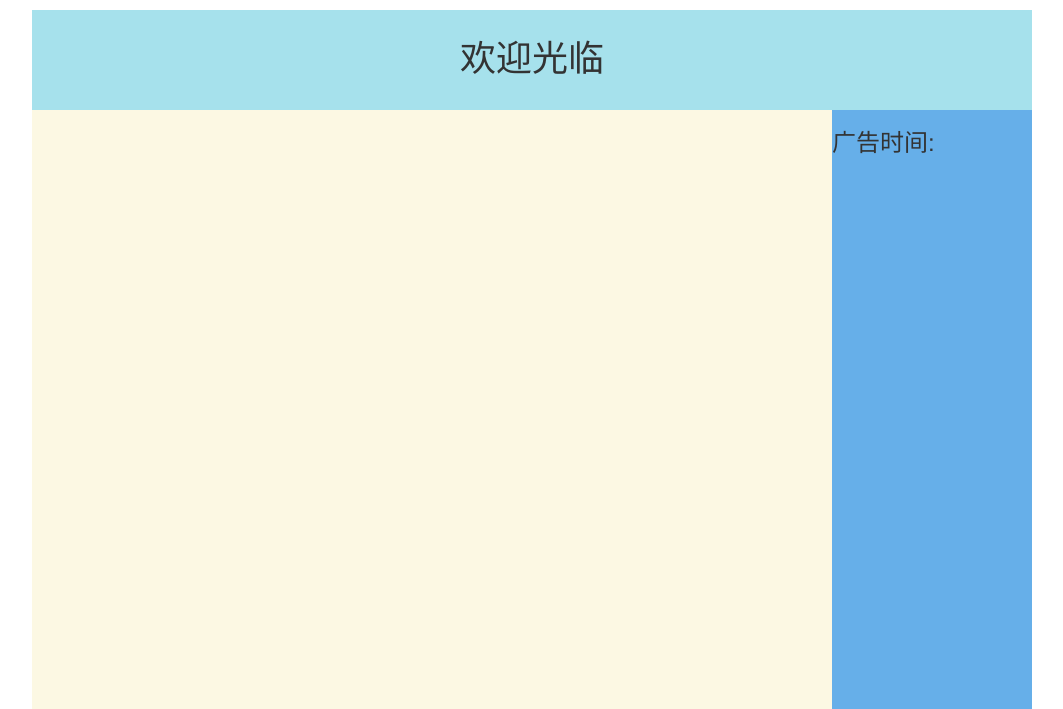
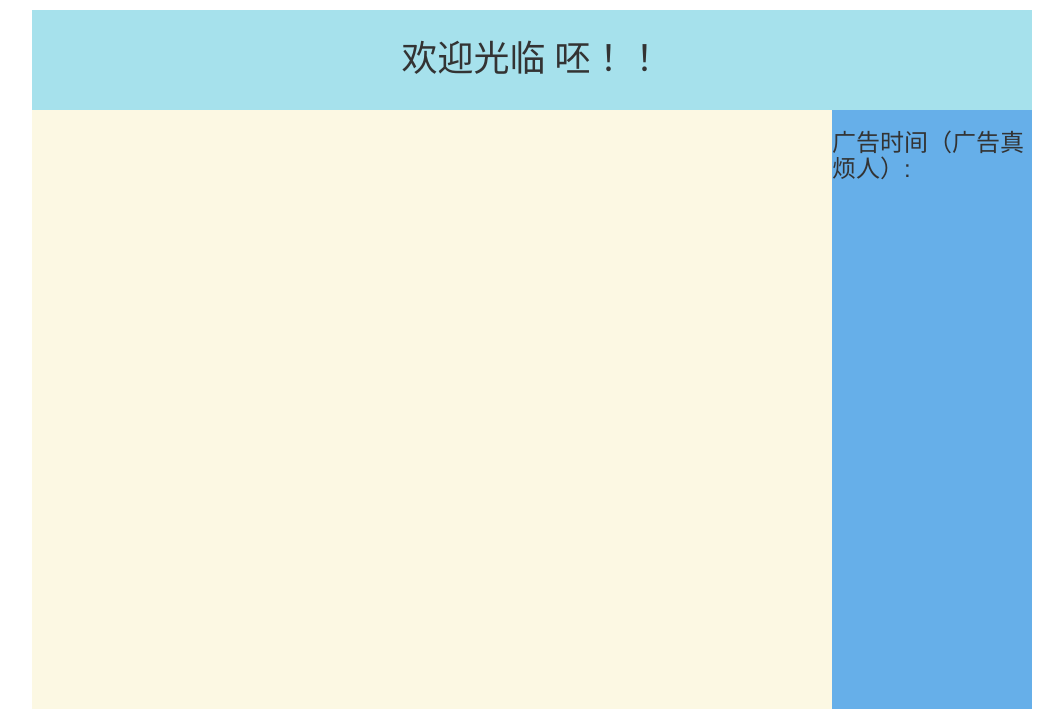
Before and after one commit to SoleIdol/flask-practice8, a Flask app: template templates/base1.html in a window 1280 px wide. Shown: the top 709 px of the page, without its empty margins (108-1171 px from the left). Run offline with Flask 2, Linux system fonts and the light colour scheme; the template is opened without the code that fills it, so the values that code supplies are empty.

Commit message:
修改了主题

```diff
--- a/templates/base1.html
+++ b/templates/base1.html
@@ -56,7 +56,7 @@
     <!-- 导航栏 -->
     <div class="nav">
         {% block nav %}
-            <h1>欢迎光临</h1>
+            <h1>欢迎光临 呸！！</h1>
         {% endblock %}
     </div>
     <!-- 容器 -->
@@ -70,7 +70,7 @@
             <!-- 侧栏 -->
             <div class="sidebar">
                 {% block sidebar %}
-                    <h3>广告时间:</h3>
+                    <h3>广告时间（广告真烦人）:</h3>
                 {% endblock %}
             </div>
         {% endblock %}
```
